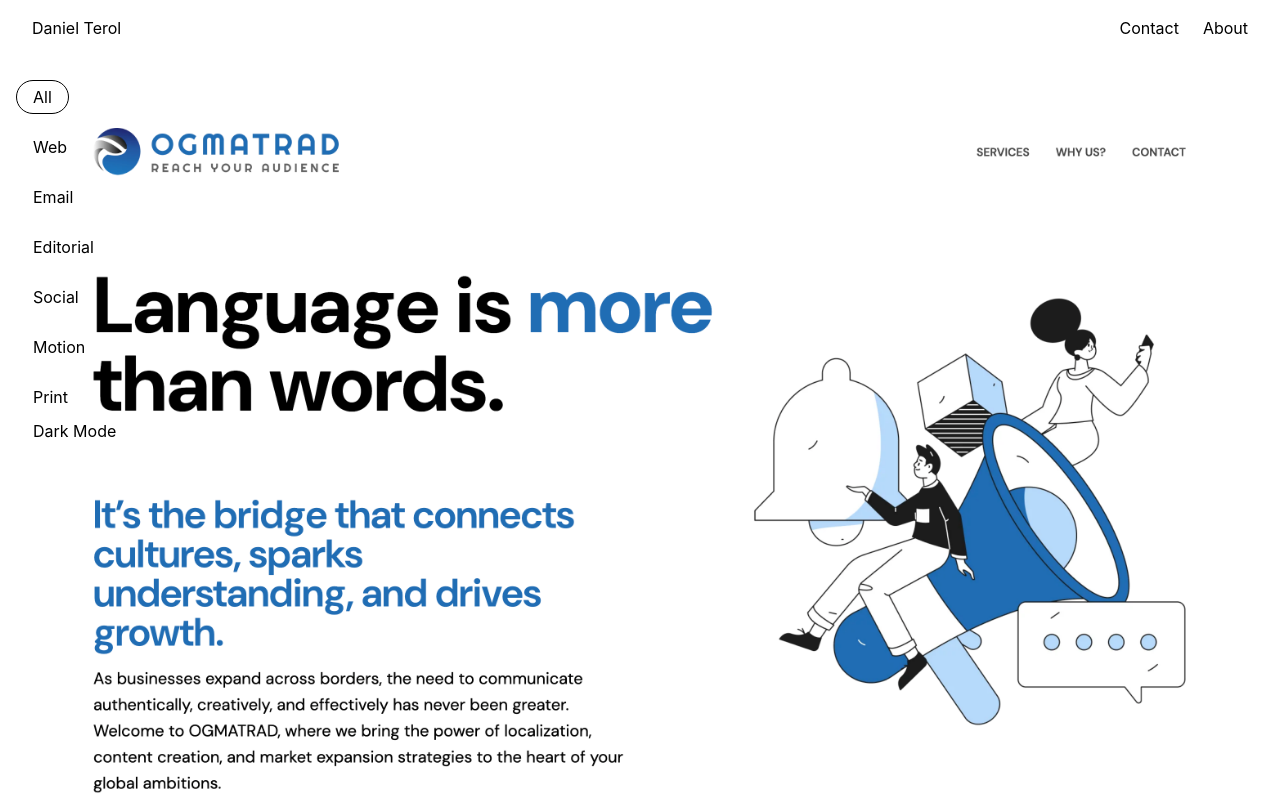
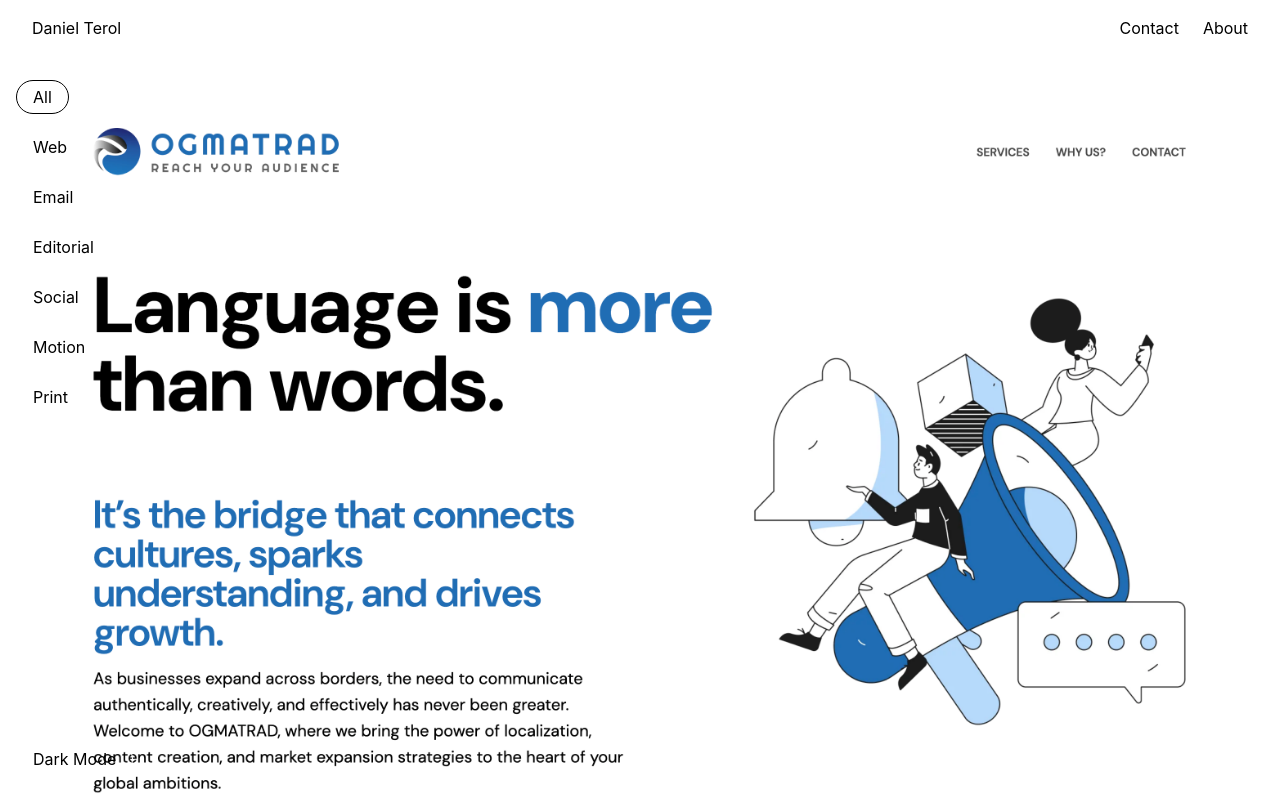
Before and after one commit to Detege/DtPortfolio2025, a React (Vite) app: page /home in a window 1280 px wide. Built offline with nearby package versions, Linux system fonts and the light colour scheme.

Commit message:
fix darkmode button position by taking it out of the sidebar

```diff
--- a/src/App.tsx
+++ b/src/App.tsx
@@ -31,13 +31,20 @@ function App() {
       <Router>
         <Navbar />
         <div className="flex overflow-auto h-screen w-screen pt-16">
-          {/* Sidebar fixed on the left */}
-          <Sidebar
-            darkMode={darkMode}
-            setDarkMode={setDarkMode}
-            selectedFilters={selectedFilters}
-            toggleFilter={toggleFilter}
-          />
+          <aside className="fixed top-16 left-0 w-40 p-4 flex flex-col justify-between text-black dark:text-white">
+            <Sidebar
+              selectedFilters={selectedFilters}
+              toggleFilter={toggleFilter}
+            />
+            <div className="fixed bottom-6">
+              <button
+                onClick={() => setDarkMode(!darkMode)}
+                className="size-min text-left py-1 px-4 rounded-full border-1 border-white dark:border-black hover:border-neutral-300 dark:hover:border-neutral-300 active:border-black dark:active:border-white"
+              >
+                {darkMode ? "Light\xA0Mode" : "Dark\xA0Mode"}
+              </button>
+            </div>
+          </aside>
 
           {/* Main content area: scrolls while sidebar stays fixed */}
           <main className="flex flex-1 p-8">
--- a/src/components/Sidebar.tsx
+++ b/src/components/Sidebar.tsx
@@ -1,18 +1,11 @@
 import { useLocation } from "react-router-dom";
 
 interface Props {
-  darkMode: boolean;
-  setDarkMode: React.Dispatch<React.SetStateAction<boolean>>;
   selectedFilters: string[];
   toggleFilter: (filter: string) => void;
 }
 
-function Sidebar({
-  darkMode,
-  setDarkMode,
-  selectedFilters,
-  toggleFilter,
-}: Props) {
+function Sidebar({ selectedFilters, toggleFilter }: Props) {
   const filters = [
     "All",
     "Web",
@@ -28,7 +21,7 @@ function Sidebar({
   if (hideSidebar) return null;
 
   return (
-    <aside className="fixed top-16 left-0 w-40 p-4 flex flex-col justify-between text-black dark:text-white">
+    <div>
       <div className="space-y-4 flex flex-col">
         {filters.map((item) => (
           <button
@@ -42,15 +35,7 @@ function Sidebar({
           </button>
         ))}
       </div>
-      <div className="flex flex-col">
-        <button
-          onClick={() => setDarkMode(!darkMode)}
-          className="size-min text-left py-1 px-4 rounded-full border-1 border-white dark:border-black hover:border-neutral-300 dark:hover:border-neutral-300 active:border-black dark:active:border-white"
-        >
-          {darkMode ? "Light\xA0Mode" : "Dark\xA0Mode"}
-        </button>
-      </div>
-    </aside>
+    </div>
   );
 }
 
--- a/src/pages/Intro.tsx
+++ b/src/pages/Intro.tsx
@@ -8,10 +8,10 @@ function Intro() {
     <div className="flex items-center justify-center grow h-full">
       <Link
         to="/home"
-        className="bg-black dark-bg-white flex justify-center m-auto size-75 rounded-full"
+        className="bg-black dark:bg-white flex justify-center m-auto size-75 rounded-full"
         onMouseEnter={() => setText("Start")}
       >
-        <h2 className="m-auto text-2xl font-medium">{text}</h2>
+        <h2 className="m-auto text-2xl font-medium dark:text-black">{text}</h2>
       </Link>
     </div>
   );
```
